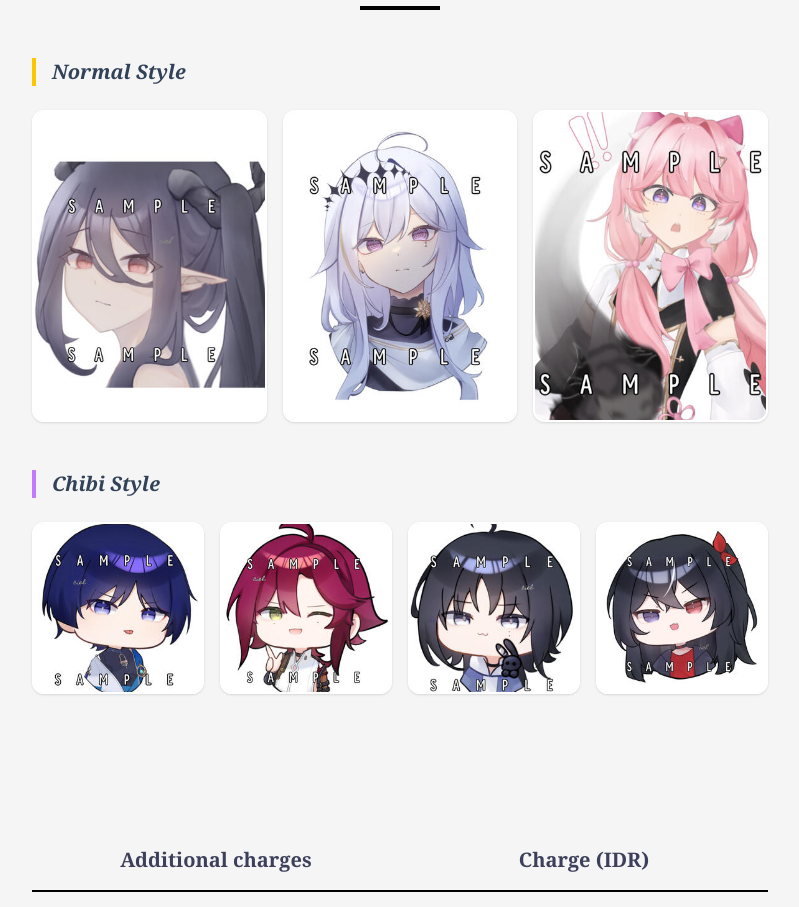
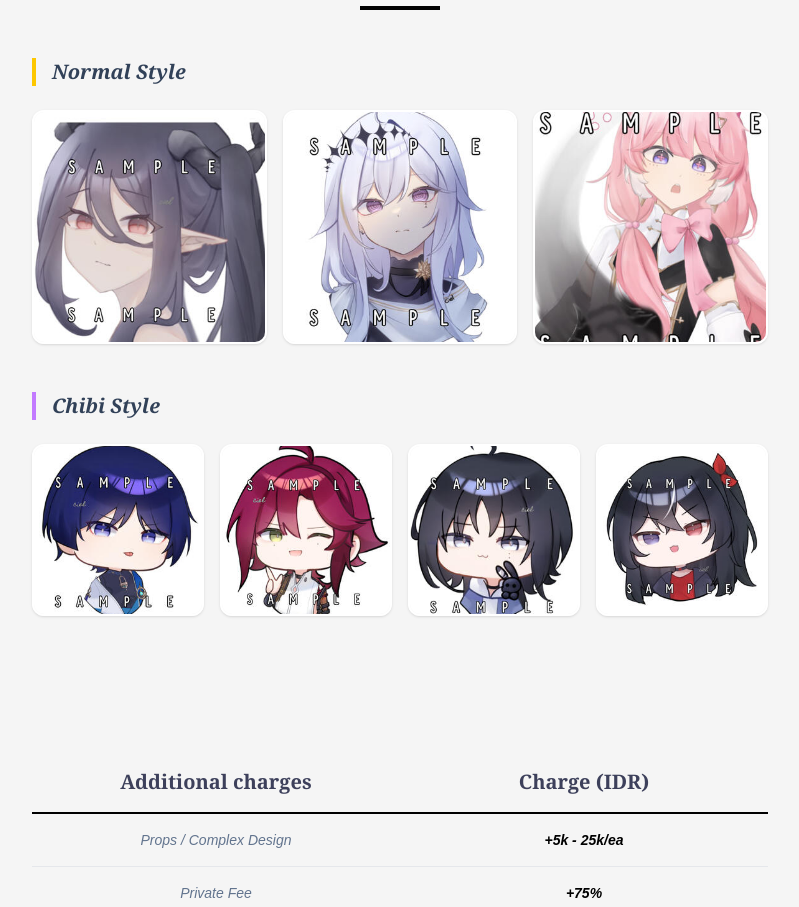
Before and after one commit to alvinsuryasaputra/Adel, a Next.js app: page / in a window 1280 px wide. Shown: the part 1176-2083 px from the top of the page, without its empty margins (240-1039 px from the left). Built offline with nearby package versions, Linux system fonts and the light colour scheme.

Commit message:
fix: make normal samples square

```diff
--- a/src/app/page.tsx
+++ b/src/app/page.tsx
@@ -167,12 +167,14 @@ export default function Home() {
             <div className="h-1 w-20 bg-black mx-auto"></div>
           </div>
 
-          {/* Sub-Section: Normal Art */}
+          {/* Sub-Section: Normal Art (Diubah jadi Kotak/Square) */}
           <div className="space-y-6">
             <h3 className="text-xl font-serif italic font-semibold text-slate-700 border-l-4 border-yellow-400 pl-4">Normal Style</h3>
+            {/* Grid untuk Normal Style - 3 Kolom biar kelihatan sedikit lebih besar dari chibi */}
             <div className="grid grid-cols-1 md:grid-cols-3 gap-4">
               {['sample1.jpg', 'sample2.jpg', 'sample3.jpg'].map((img, index) => (
-                <div key={index} className="group relative aspect-[3/4] rounded-xl overflow-hidden border-2 border-white shadow-sm hover:shadow-md transition-all">
+                // UPDATE DI SINI: aspect-[3/4] diubah jadi aspect-square
+                <div key={index} className="group relative aspect-square rounded-xl overflow-hidden border-2 border-white shadow-sm hover:shadow-md transition-all">
                   <Image
                     src={`/samples/${img}`}
                     alt={`Normal Sample ${index + 1}`}
@@ -184,9 +186,10 @@ export default function Home() {
             </div>
           </div>
 
-          {/* Sub-Section: Chibi Art */}
+          {/* Sub-Section: Chibi Art (Tetap sama) */}
           <div className="space-y-6">
             <h3 className="text-xl font-serif italic font-semibold text-slate-700 border-l-4 border-purple-400 pl-4">Chibi Style</h3>
+            {/* Grid untuk Chibi Style - 4 Kolom biar lucu kecil-kecil */}
             <div className="grid grid-cols-2 md:grid-cols-4 gap-4">
               {['samplec1.jpg', 'samplec2.jpg', 'samplec3.jpg', 'samplec4.jpg'].map((img, index) => (
                 <div key={index} className="group relative aspect-square rounded-xl overflow-hidden border-2 border-white shadow-sm hover:shadow-md transition-all">
```
